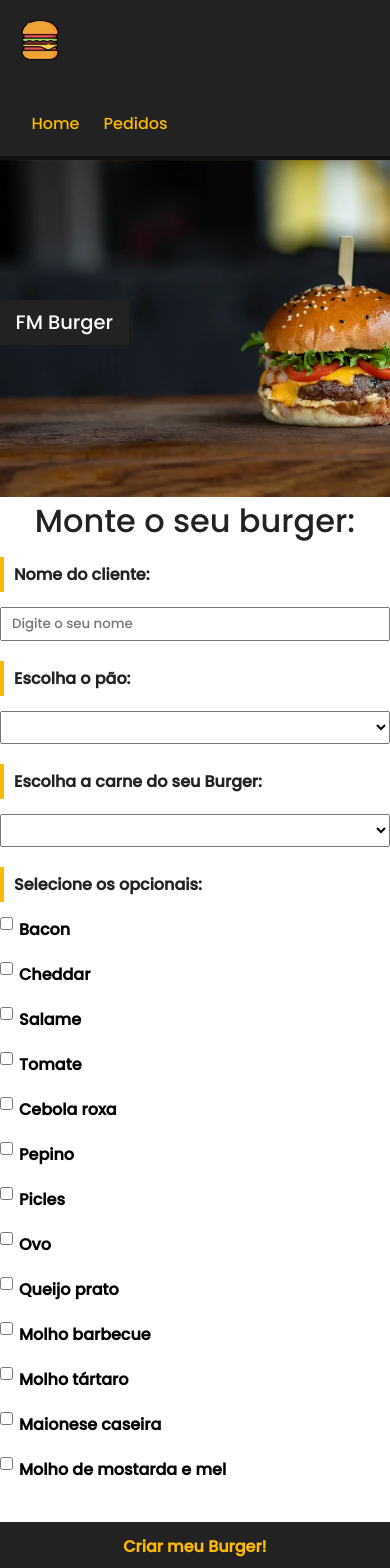
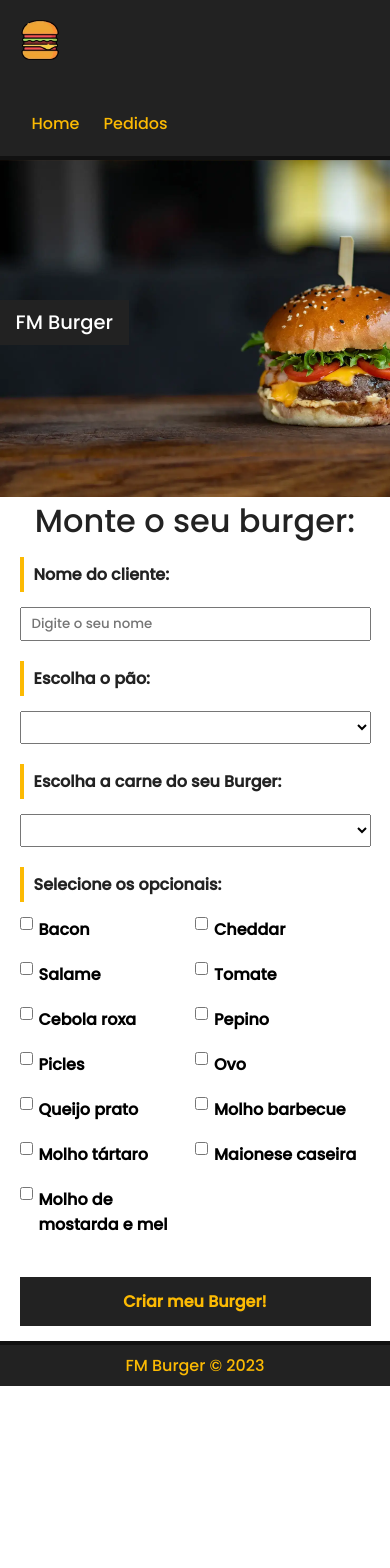
Before and after one commit to FelipeMeloGomes/FM_burger, a Vue app: page / in a window 390 px wide. Shown: the top 1568 px of the page. After the commit the page ends 1386 px from the top, so only its background shows below. Built offline with nearby package versions, Linux system fonts and the light colour scheme; data requests are answered from the project's data file.

Commit message:
feat: add media query mobile form

```diff
--- a/src/components/BurgerForm.vue
+++ b/src/components/BurgerForm.vue
@@ -151,7 +151,7 @@ export default {
 
 <style scoped>
 #burger-form {
-    max-width: 400px;
+    max-width: 500px;
     margin: 0 auto;
 }
 
@@ -172,7 +172,7 @@ label {
 input,
 select {
     padding: 5px 10px;
-    width: 300px;
+    width: 100%;
 }
 
 #opcionais-container {
@@ -218,43 +218,10 @@ select {
     color: #222;
 }
 
-#botao {
-    margin-right: 100%;
-}
-
-@media (max-width: 450px) {
+@media screen and (max-width: 600px) {
     #burger-form {
-        max-width: none;
-    }
-
-    #botao {
-        width: 100%;
-    }
-
-    input,
-    select {
-        width: 100%;
-    }
-
-    .submit-btn {
-        background-color: #222;
-        color: #fcba03;
-        font-weight: bold;
-        border: 2px solid #222;
-        padding: 10px;
-        font-size: 16px;
+        max-width: 90%;
         margin: 0 auto;
-        cursor: pointer;
-        transition: 0.5s;
-    }
-
-    #opcionais-title {
-        font-size: 16px;
-        margin-bottom: 15px;
-    }
-
-    .checkbox-container {
-        width: 100%;
     }
 }
 </style>
```
